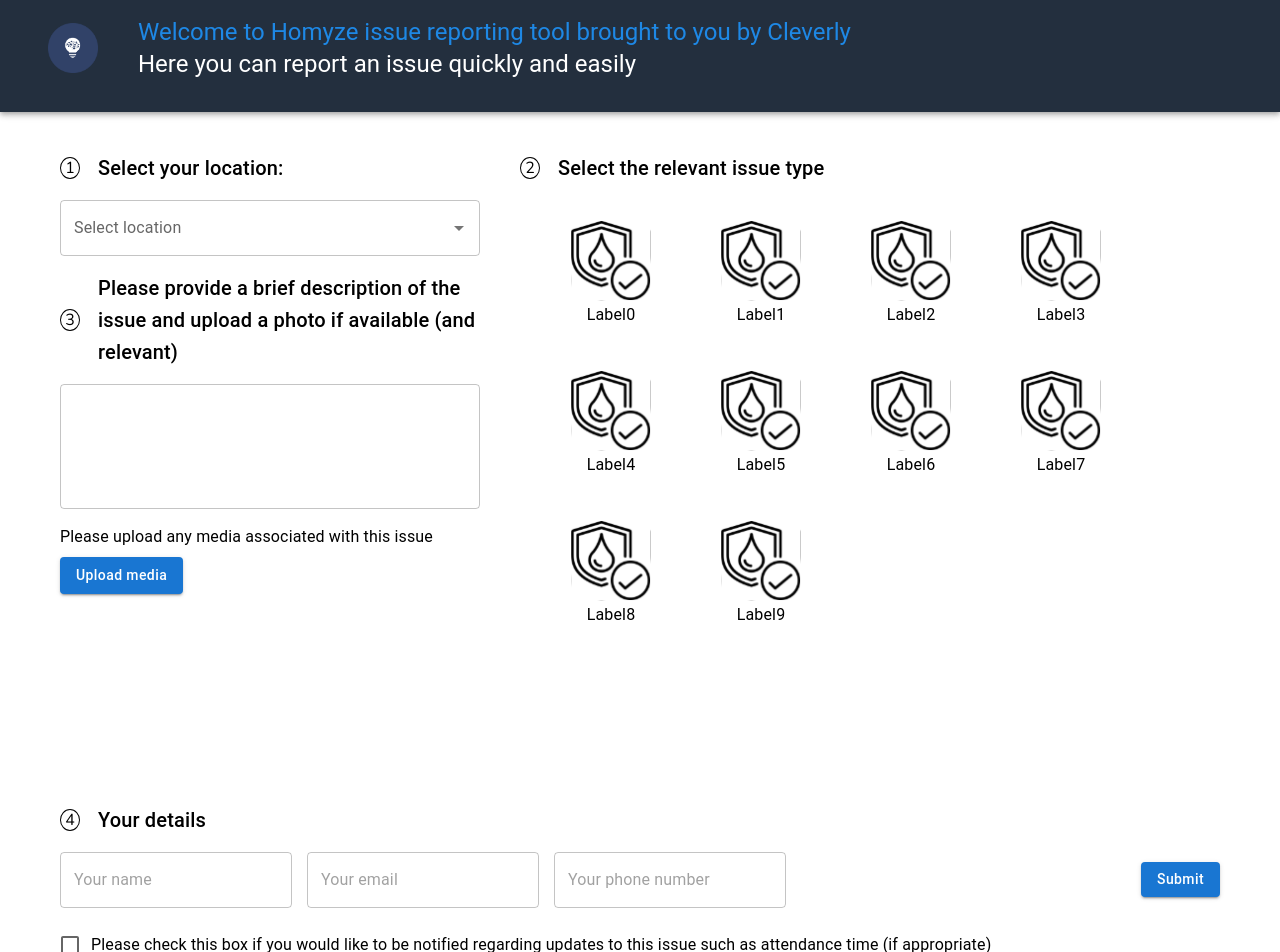
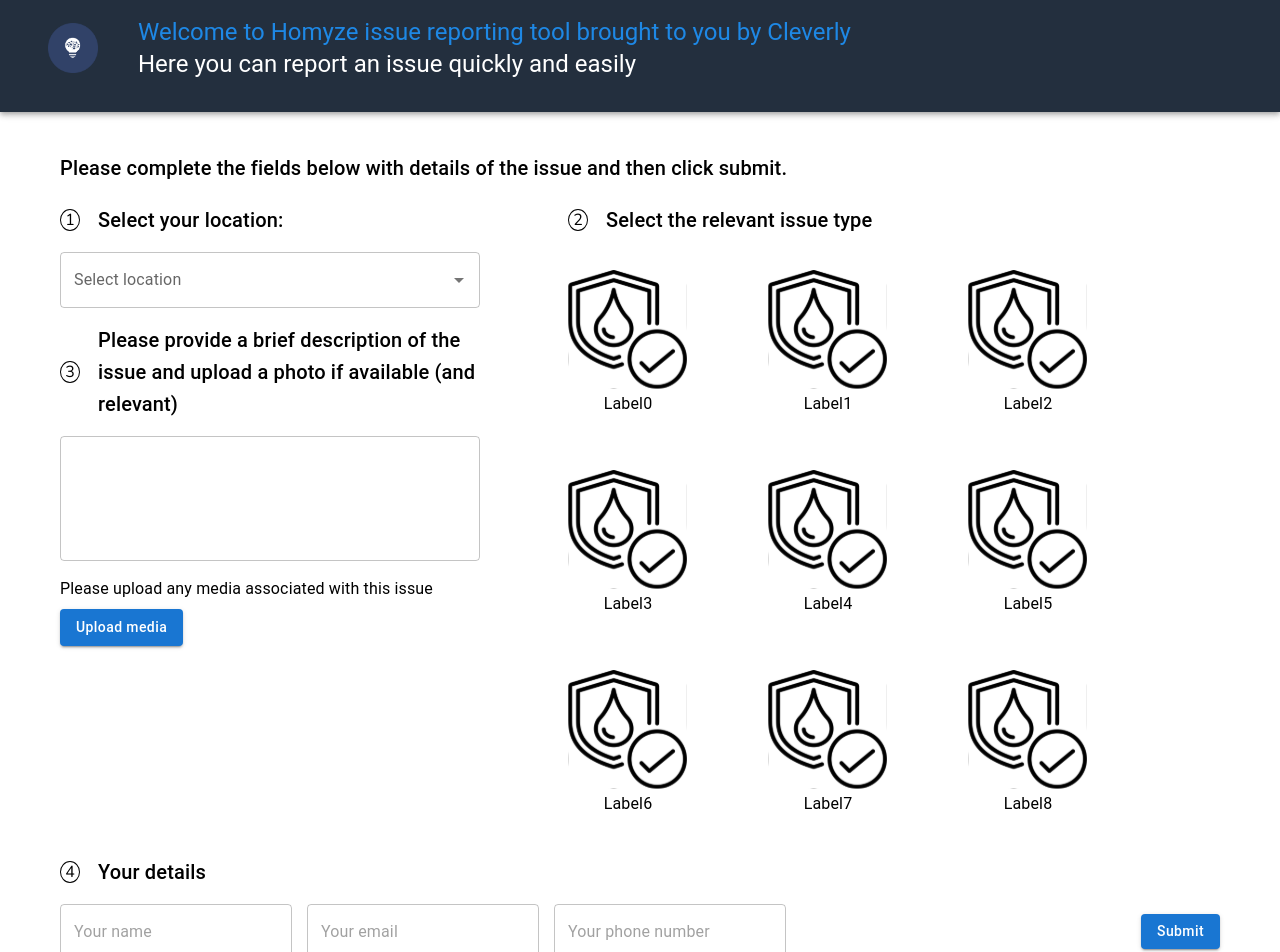
Before and after one commit to Cleverly-works/non-logged-user, a React (Create React App) app: page / in a window 1280 px wide. Shown: the top 952 px of the page. Built offline with nearby package versions, Linux system fonts and the light colour scheme.

Commit message:
Added params parsing, media display

```diff
--- a/src/components/molecules/index.ts
+++ b/src/components/molecules/index.ts
@@ -1,2 +1,3 @@
 export { default as SearchAutocomplete } from "./selectors/SearchAutocomplete";
 export { default as IssueType } from "./issueType/issueType";
+export { default as MediaDisplay } from "./mediaDisplay/mediaDisplay";
--- a/src/components/molecules/issueType/issueType.tsx
+++ b/src/components/molecules/issueType/issueType.tsx
@@ -1,15 +1,21 @@
 import React from "react";
-import { Box, Typography } from "@mui/material";
+import { Box, Typography, useMediaQuery } from "@mui/material";
 import { colors } from "../../../const";
 
 const styles: Record<string, any> = {
-  wrapper: (isSelected: boolean, blurred: boolean, displayMode: boolean) => ({
+  wrapper: (
+    isWidth425pxOrLess: boolean,
+    isSelected: boolean,
+    blurred: boolean,
+    displayMode: boolean,
+  ) => ({
     display: "inline-flex",
     flexDirection: "column",
     alignItems: "center",
     justifyContent: "center",
-    width: "130px",
-    height: "130px",
+    ...(isWidth425pxOrLess
+      ? { width: "120px", height: "120px" }
+      : { width: "180px", height: "180px" }),
     ...(!displayMode ? { margin: "10px", padding: "20px" } : {}),
     boxSizing: "border-box",
     opacity: blurred ? 0.5 : 1,
@@ -22,10 +28,11 @@
           },
         }),
   }),
-  image: {
-    width: "80px",
-    height: "80px",
-  },
+  image: (isWidth425pxOrLess: boolean) => ({
+    ...(isWidth425pxOrLess
+      ? { width: "80px", height: "80px" }
+      : { width: "120px", height: "120px" }),
+  }),
 };
 
 type IssueTypeProps = {
@@ -47,16 +54,17 @@
   displayMode = false,
   isSelected = false,
 }) => {
+  const isWidth425pxOrLess = useMediaQuery("(max-width: 425px)");
   return (
     <Box
-      sx={styles.wrapper(isSelected, blurred, displayMode)}
+      sx={styles.wrapper(isWidth425pxOrLess, isSelected, blurred, displayMode)}
       onClick={() =>
         onSelectIssueType &&
         !displayMode &&
         onSelectIssueType({ id, imageLink, label })
       }
     >
-      <img src={imageLink} alt="..." style={styles.image} />
+      <img src={imageLink} alt="..." style={styles.image(isWidth425pxOrLess)} />
       <Typography typography="subtitle1">{label}</Typography>
     </Box>
   );
--- /dev/null
+++ b/src/components/molecules/mediaDisplay/mediaDisplay.tsx
@@ -0,0 +1,59 @@
+import React from "react";
+import { Stack, Typography } from "@mui/material";
+
+import { colors } from "../../../const";
+
+const styles: Record<string, object> = {
+  mediaList: {
+    width: "inherit",
+    padding: "10px 15px",
+  },
+  mediaLinkWrapper: {
+    marginRight: "10px",
+  },
+  mediaLink: {
+    color: colors.mainBlue,
+    fontWeight: 600,
+    pointerEvents: "none",
+  },
+};
+
+type MediaDisplayProps = {
+  mediaList: { caption: string; media: File; type: string }[];
+  sx?: object;
+};
+
+const MediaDisplay: React.FC<MediaDisplayProps> = ({
+  sx: outerSx = {},
+  mediaList,
+}) => {
+  const slicedMediaList =
+    mediaList.length >= 3 ? mediaList.slice(0, 2) : mediaList;
+
+  return (
+    <Stack direction="row" sx={{ ...styles.mediaList, ...outerSx }}>
+      <Typography typography="subtitle1" mr={1}>
+        Media:&nbsp;
+      </Typography>
+      {slicedMediaList.map(({ caption, media }) => (
+        <a
+          href={URL.createObjectURL(media)}
+          style={styles.mediaLinkWrapper}
+          target="_blank"
+          rel="noreferrer"
+        >
+          <Typography sx={styles.mediaLink}>
+            {caption || media?.name}
+          </Typography>
+        </a>
+      ))}
+      {slicedMediaList.length !== mediaList.length && (
+        <Typography typography="subtile1" mr={1}>
+          + {mediaList.length - slicedMediaList.length}
+        </Typography>
+      )}
+    </Stack>
+  );
+};
+
+export default MediaDisplay;
--- a/src/components/molecules/selectors/SearchAutocomplete.tsx
+++ b/src/components/molecules/selectors/SearchAutocomplete.tsx
@@ -23,6 +23,7 @@
   }[];
   onOpen?: (e: SyntheticEvent) => any;
   setSearch?: (inputValue: string) => any;
+  disabled?: boolean;
   textFieldProps?: {
     label?: string;
     variant?: "standard" | "outlined";
--- a/src/components/organisms/mediaSelector/components/mediaSelectorItem.tsx
+++ b/src/components/organisms/mediaSelector/components/mediaSelectorItem.tsx
@@ -93,6 +93,10 @@
     [setAttachment],
   );
 
+  const createURL = () => {
+    return URL.createObjectURL(media || attachment);
+  };
+
   return (
     <form>
       {!edit ? (
@@ -102,6 +106,7 @@
           alignItems="center"
           spacing={1}
         >
+          <a href={createURL()} target="_blank" rel="noreferrer">
             <Typography
               sx={{
                 color: colors.mainBlue,
@@ -111,6 +116,7 @@
             >
               {caption || media?.name}
             </Typography>
+          </a>
           {!noDelete && (
             <Tooltip title="Delete" placement="top-start">
               <IconButton
--- /dev/null
+++ b/src/hooks/index.ts
@@ -0,0 +1 @@
+export * from "./usePredefinedQueryParams";
--- /dev/null
+++ b/src/hooks/usePredefinedQueryParams.ts
@@ -0,0 +1,74 @@
+import { useMemo } from "react";
+
+import { useSearchParams } from "react-router-dom";
+
+type UsePredefinedQueryParamsReturnType = {
+  location: {
+    id: number;
+    name: string;
+    locationForSelect: {
+      label: string;
+      value: number;
+    };
+  };
+  sublocation?: {
+    id: number;
+    name: string;
+    sublocationForSelect: {
+      label: string;
+      value: number;
+    };
+  };
+  customer: {
+    id: number;
+  };
+};
+
+export const usePredefinedQueryParams =
+  (): UsePredefinedQueryParamsReturnType | null => {
+    const [searchParams] = useSearchParams();
+
+    const predefinedParams = useMemo(() => {
+      const locationId = searchParams.get("locationId");
+      const locationName = searchParams.get("locationName");
+      const sublocationId = searchParams.get("sublocationId");
+      const sublocationName = searchParams.get("sublocationName");
+      const customerId = searchParams.get("customerId");
+
+      let result: UsePredefinedQueryParamsReturnType | null = null;
+
+      if (locationId && locationName && customerId) {
+        result = {
+          location: {
+            id: +locationId,
+            name: locationName,
+            locationForSelect: {
+              label: locationName,
+              value: +locationId,
+            },
+          },
+          customer: {
+            id: +customerId,
+          },
+        };
+
+        if (sublocationId && sublocationName) {
+          result = {
+            ...result,
+            sublocation: {
+              id: +sublocationId,
+              name: sublocationName,
+              sublocationForSelect: {
+                label: sublocationName,
+                value: +sublocationId,
+              },
+            },
+          };
+        }
+      }
+
+      return result;
+    }, [searchParams]);
+
+    return predefinedParams;
+  };
--- a/src/pages/home/form/reportIssueValidationSchema.ts
+++ b/src/pages/home/form/reportIssueValidationSchema.ts
@@ -11,12 +11,12 @@
   issueType: yup
     .object()
     .shape({
-      id: yup.number().required("Issue type is a required field"),
-      label: yup.string().required("Issue type is a required field"),
-      imageLink: yup.string().required("Issue type is a required field"),
+      id: yup.number().required("Please choose a category of the issue"),
+      label: yup.string().required("Please choose a category of the issue"),
+      imageLink: yup.string().required("Please choose a category of the issue"),
     })
     .nonNullable()
-    .required("Issue type is a required field"),
+    .required("Please choose a category of the issue"),
   location: yup
     .object()
     .shape({
@@ -24,18 +24,22 @@
       value: yup.number().required(),
     })
     .nonNullable()
-    .required("Location is required"),
+    .required("Please choose your location"),
   sublocation: yup
     .object()
     .shape({
-      label: yup.string().required(),
-      value: yup.number().required(),
+      label: yup.string(),
+      value: yup.number(),
     })
     .nonNullable()
     .required("Sublocation is required"),
-  description: yup.string().required("Description is required"),
-  name: yup.string().required("Name is required"),
-  email: yup.string().email().required("Email is required"),
-  phone: yup.string().required("Phone is required"),
+  description: yup
+    .string()
+    .required(
+      "Please provide at least one media or a description of the issue",
+    ),
+  name: yup.string().required("Please enter your name"),
+  email: yup.string().email().required("Please enter your name"),
+  phone: yup.string().required("Please enter your phone number"),
   shouldSendNotifications: yup.boolean(),
 });
--- a/src/pages/home/index.tsx
+++ b/src/pages/home/index.tsx
@@ -27,8 +27,9 @@
 import { RoutesPath } from "../../routing/routes";
 import { colors } from "../../const";
 import { LoadingLayout } from "../../components/templates";
+import { usePredefinedQueryParams } from "../../hooks";
 
-const mockData = new Array(10).fill(null).map((_, ndx) => ({
+const mockData = new Array(20).fill(null).map((_, ndx) => ({
   id: ndx,
   label: "Label" + ndx,
   imageLink: mockImage,
@@ -38,7 +39,10 @@
   stepBox: {
     margin: "0 20px",
   },
-
+  mainTitle: {
+    margin: "0px 20px",
+    marginBottom: "20px",
+  },
   submitButton: (isWidth425pxOrLess: boolean) => ({
     height: "35px",
     ...(isWidth425pxOrLess
@@ -68,9 +72,18 @@
   textDefault: {
     textTransform: "none",
   },
+  issueTypes: {
+    height: "600px",
+    overflow: "auto",
+  },
+  mr: {
+    marginLeft: "3em",
+  },
 };
 
 export const HomePage = () => {
+  const predefined = usePredefinedQueryParams();
+
   const {
     control,
     formState: { errors },
@@ -79,9 +92,16 @@
     register,
     handleSubmit,
     reset,
+    getValues,
   } = useForm({
+    defaultValues: {
+      location: predefined?.location.locationForSelect,
+      sublocation: predefined?.sublocation?.sublocationForSelect,
+    },
     resolver: yupResolver(issueReportValidationSchema),
   });
+
+  console.log(getValues());
   const [reportIssueData, setReportIssueData] = useState<any | null>(null);
   const [isModalOpen, setisModalOpen] = useState<boolean>(false);
   const [locationsLoading, setLocationsLoading] = useState<boolean>(false);
@@ -95,7 +115,7 @@
   const [sublocations, setSublocations] = useState<any[]>([]);
   const { enqueueSnackbar } = useSnackbar();
 
-  const isWidth425pxOrLess = useMediaQuery("(max-width: 425px)");
+  const isWidth425pxOrLess = useMediaQuery("(max-width: 768px)");
 
   const mediaFilesWatch = watch("attachments") || [];
   const locationWatch = watch("location");
@@ -158,6 +178,10 @@
   return (
     <LoadingLayout loading={creatingReportLoading}>
       <>
+        <Typography typography="h6" sx={styles.mainTitle}>
+          Please complete the fields below with details of the issue and then
+          click submit.
+        </Typography>
         <form onSubmit={handleSubmit(handleReportAnIssue)}>
           <Stack
             justifyContent="space-between"
@@ -179,6 +203,7 @@
                   render={({ field: { value, onChange } }) => (
                     <SearchAutocomplete
                       value={value}
+                      disabled={!!predefined?.location.id}
                       loading={locationsLoading}
                       textFieldProps={{
                         color: "primary",
@@ -193,13 +218,14 @@
                     />
                   )}
                 />
-                {locationWatch && (
+                {locationWatch && predefined?.sublocation && (
                   <Controller
                     name="sublocation"
                     control={control}
                     render={({ field: { value, onChange } }) => (
                       <SearchAutocomplete
                         value={value}
+                        disabled={!!predefined?.sublocation?.id}
                         loading={sublocationsLoading}
                         textFieldProps={{
                           color: "primary",
@@ -238,7 +264,11 @@
                   width: isWidth425pxOrLess ? "100%" : "55%",
                 }}
               >
-                <StepLabel counter={2} text="Select the relevant issue type" />
+                <Stack sx={styles.mr}>
+                  <StepLabel
+                    counter={2}
+                    text="Select the relevant issue type"
+                  />
                   {!!errors?.issueType && (
                     <Typography
                       typography="subtitle1"
@@ -248,13 +278,15 @@
                       {errors.issueType?.id?.message}
                     </Typography>
                   )}
+                </Stack>
                 <Stack
                   direction="row"
                   justifyContent={
                     isWidth425pxOrLess ? "space-between" : "flex-start"
                   }
                   flexWrap="wrap"
-                  m={2}
+                  sx={styles.issueTypes}
+                  m={1}
                 >
                   {mockData.map((props) => (
                     <IssueType
--- a/src/pages/home/modals/submitModal.tsx
+++ b/src/pages/home/modals/submitModal.tsx
@@ -1,25 +1,32 @@
 import React from "react";
-import { Modal, Typography, Stack, Button, Box } from "@mui/material";
+import {
+  Modal,
+  Typography,
+  Stack,
+  Button,
+  Box,
+  useMediaQuery,
+} from "@mui/material";
 
 import { colors } from "../../../const";
-import { IssueType } from "../../../components/molecules";
+import { IssueType, MediaDisplay } from "../../../components/molecules";
 
 const styles: Record<string, any> = {
-  modal: {
+  modal: (isWidth425pxOrLess: boolean) => ({
     position: "absolute",
     top: "50%",
     left: "50%",
     transform: "translate(-50%, -50%)",
     bgcolor: "background.paper",
     border: "2px solid #000",
-    width: "400px",
+    width: isWidth425pxOrLess ? "300px" : "500px",
     boxShadow: 24,
     pt: 2,
     px: 4,
     pb: 3,
     backgroundColor: colors.defaultWhite,
     zIndex: 10000,
-  },
+  }),
   infoItem: {
     margin: "10px 0px",
     alignItems: "center",
@@ -29,11 +36,14 @@
     fontWeight: "600",
   },
   value: {
-    overflow: "hidden",
-    whiteSpace: "no-wrap",
-    textOverflow: "ellipsis",
-    width: "250px",
+    width: "80%",
     marginLeft: "50px",
+  },
+  description: {
+    width: "300px",
+    maxHeight: "150px",
+    overflowY: "auto",
+    marginLeft: "20px",
   },
   bottomButtons: {
     justifyContent: "space-between",
@@ -61,9 +71,11 @@
   onSubmit,
   formData,
 }) => {
+  const isWidth425pxOrLess = useMediaQuery("(max-width: 425px)");
+
   return (
     <Modal open={open} onClose={onClose}>
-      <Box sx={styles.modal}>
+      <Box sx={styles.modal(isWidth425pxOrLess)}>
         <Typography typography="h5" textAlign="center">
           Please check the information entered is correct
         </Typography>
@@ -76,7 +88,13 @@
           </Typography>
         </Stack>
         <Stack direction="row" sx={styles.infoItem}>
-          <Typography typography="subtile1" sx={styles.label}>
+          <Typography
+            typography="subtile1"
+            sx={{
+              ...styles.label,
+              width: isWidth425pxOrLess ? "130px" : "160px",
+            }}
+          >
             Relevant issue:&nbsp;
           </Typography>
           <IssueType {...formData.issueType} displayMode />
@@ -85,9 +103,12 @@
           <Typography typography="subtile1" sx={styles.label}>
             Description:&nbsp;
           </Typography>
-          <Typography typography="subtile2" sx={styles.value}>
-            {formData.description}
-          </Typography>
+          <Stack>
+            <Typography typography="subtile2" sx={styles.description}>
+              {formData.description}
+            </Typography>
+            <MediaDisplay mediaList={formData.attachments} />
+          </Stack>
         </Stack>
         <Stack direction="row" sx={styles.infoItem}>
           <Typography typography="subtile1" sx={styles.label}>
```
Lines whose indentation alone changed are shown as unchanged.
